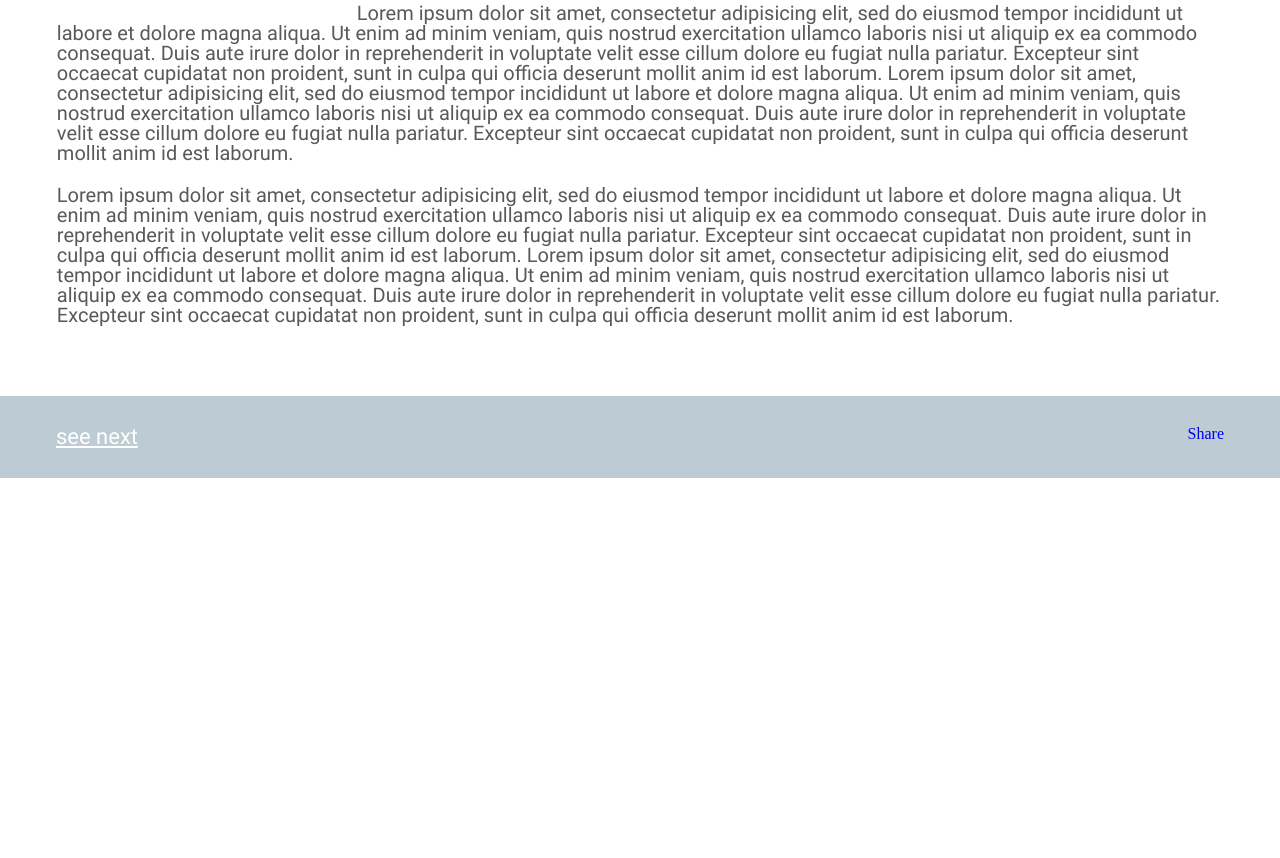
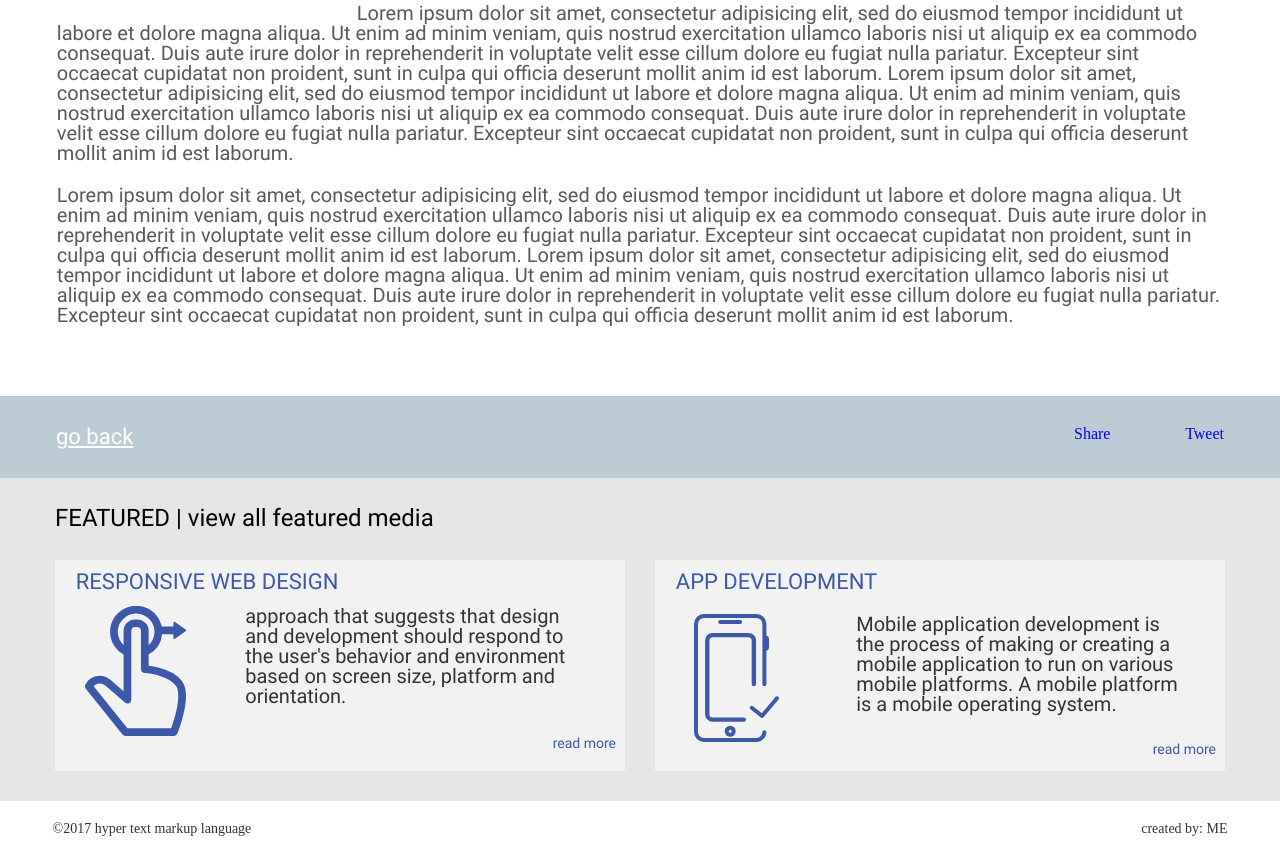
Before and after one commit to marishh/homework-8, a plain HTML site: page typography.html in a window 1280 px wide. Shown: the part 559-1417 px from the top of the page. Before the commit the page ends 1037 px from the top, so only its background shows below. Drawn offline with Linux system fonts and the light colour scheme.

Commit message:
finished all 3 pages

```diff
--- a/css/styles.css
+++ b/css/styles.css
@@ -360,3 +360,8 @@ footer{
 	margin-right: 30px;
 	margin-bottom: 40px;
 }
+.buttons{
+	display: flex;
+	width: 150px;
+	justify-content: space-between;
+}
--- a/typography.html
+++ b/typography.html
@@ -99,12 +99,42 @@
 	<section class="s1-3">
 		<div class="div-0">
 			<div>
-				<a href="#" class="underline text-2">see next</a>
+				<a href="news.html" class="underline text-2">go back</a>
 			</div>
 			<div class="buttons">
 				<div class="fb-share-button" data-href="https://marishh.github.io/homework-8/typography.html" data-layout="button" data-size="small"><a target="_blank" href="https://www.facebook.com/sharer/sharer.php?u=https%3A%2F%2Fmarishh.github.io%2Fhomework-8%2Ftypography.html&amp;src=sdkpreparse" class="fb-xfbml-parse-ignore">Share</a></div>
+				<a href="https://twitter.com/share?ref_src=twsrc%5Etfw" class="twitter-share-button" data-show-count="false">Tweet</a><script async src="https://platform.twitter.com/widgets.js" charset="utf-8"></script>
 			</div>
 		</div>
 	</section>
+	<section class="s4">
+		<div class="box">
+			<p class="text03">FEATURED | view all featured media</p>
+			<div class="boxes">
+				<div class="mediumbox">
+					<p class="text003">RESPONSIVE WEB DESIGN</p>
+					<div class="boxes2">
+						<img src="images/titi.svg" alt="finger" class="img03">
+						<p class="par">approach that suggests that design and development should respond to the user's behavior and environment based on screen size, platform and orientation.</p>
+					</div>
+					<div class="read"><a href="#" class="text0003">read more</a></div>
+				</div>
+				<div class="mediumbox">
+					<p class="text0032">APP DEVELOPMENT</p>
+					<div class="boxes2">
+						<img src="images/tele.svg" alt="phone" class="img032">
+						<p class="par2">Mobile application development is the process of making or creating a mobile application to run on various mobile platforms. A mobile platform is a mobile operating system.</p>
+					</div>
+					<div class="read"><a href="#" class="text0003">read more</a></div>
+				</div>
+			</div>
+		</div>
+	</section>
+	<footer>
+		<div class="foot">
+			<p class="text04">©2017 hyper text markup language</p>
+			<p class="text04">created by: ME</p>
+		</div>
+	</footer>
 </body>
 </html>
```
Also changed, not shown: index.html (+5 -0 lines), news.html (+5 -0 lines), test.html (deleted, +0 -45 lines).
